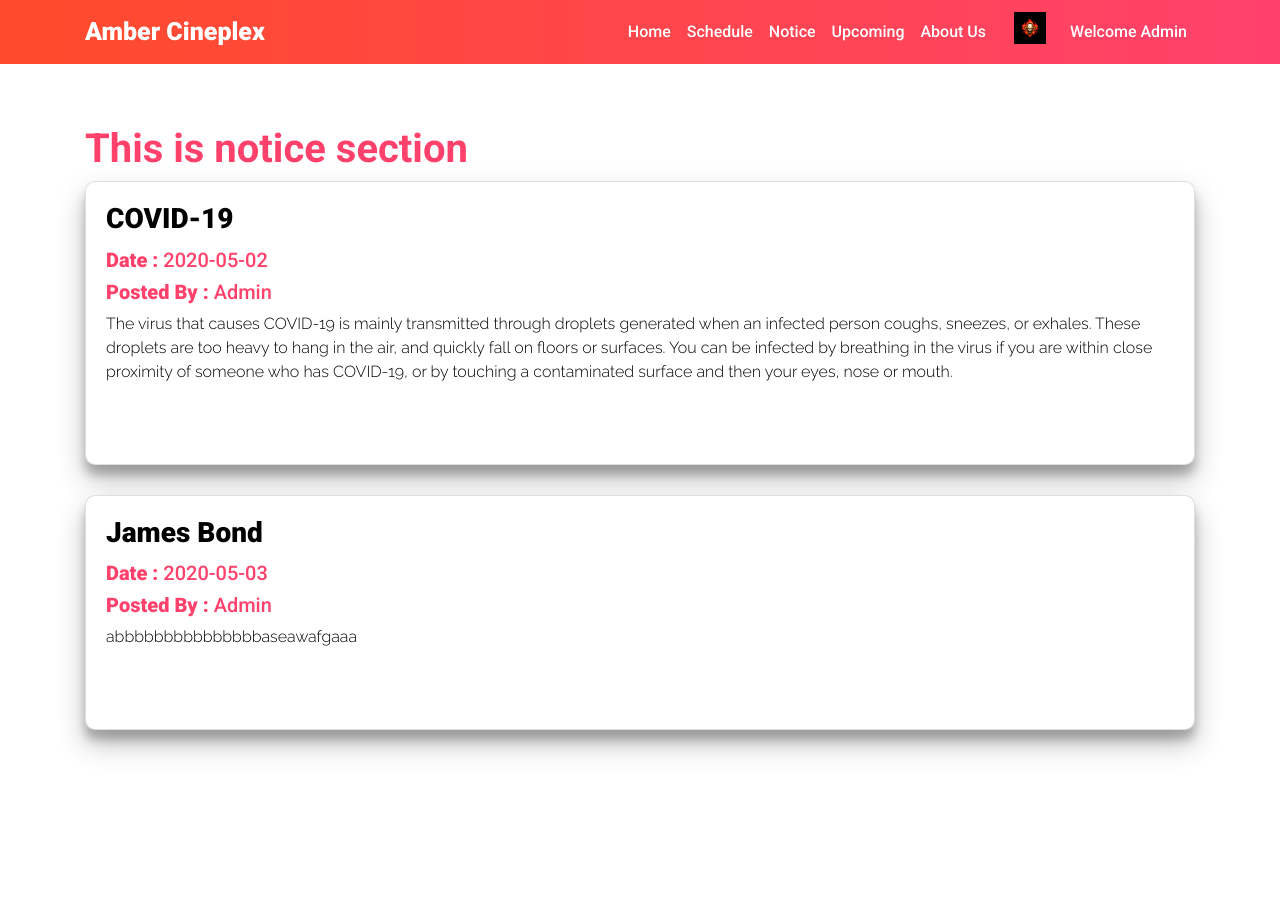
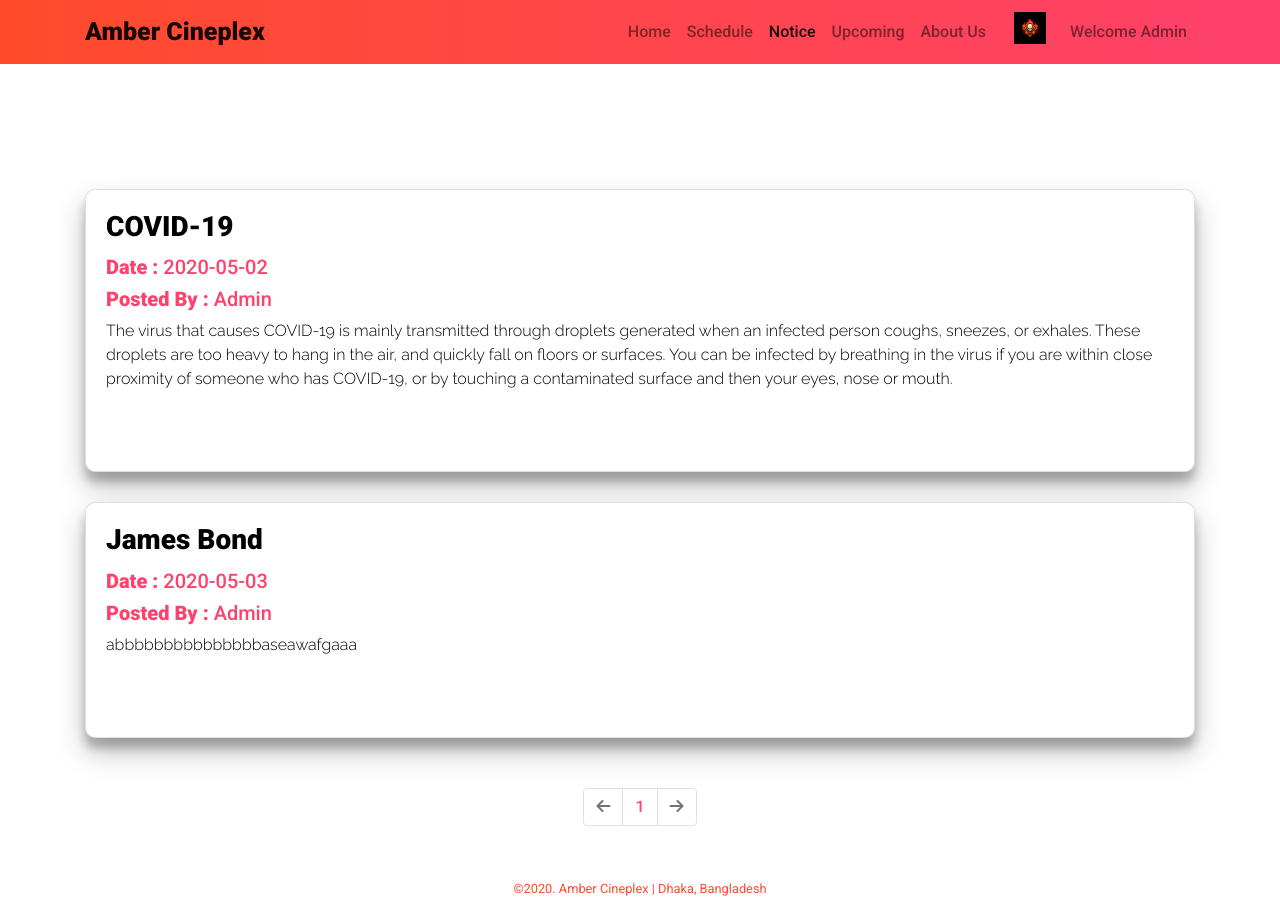
Before and after one commit to MeRaj-Rudba/amber-cineplex-reboot, a PHP site: page /notice.php in a window 1280 px wide. Before the commit the page ends 756 px from the top, so only its background shows below. Run offline with PHP 8.4, Linux system fonts and the light colour scheme; a user stored in the database is signed in; data comes from the database, SQL or seed files in the repository; some libraries are stand-ins or nearby versions.

Commit message:
added  pagination for notice

```diff
--- a/booking.php
+++ b/booking.php
@@ -46,7 +46,7 @@ include 'databaseQuery.php';
 <body>
   <!--Navbar-Starts-->
 
-  <nav class="navbar navbar-expand-lg navbar-default fixed-top theme-bg">
+  <nav class="navbar navbar-expand-lg navbar-light bg-light  theme-bg">
   <div class="container">
             <a class="navbar-brand" href="index.php">Amber Cineplex</a>
             <button class="navbar-toggler" type="button" data-toggle="collapse" data-target="#navbarNavAltMarkup" aria-controls="navbarNavAltMarkup" aria-expanded="false" aria-label="Toggle navigation">
@@ -54,7 +54,7 @@ include 'databaseQuery.php';
             </button>
             <div class="collapse navbar-collapse justify-content-end" id="navbarNavAltMarkup">
                 <div class="navbar-nav">
-          <a class="nav-item nav-link active" href="index.php">Home <span class="sr-only">(current)</span></a>
+                    <a class="nav-item nav-link " href="index.php">Home <span class="sr-only">(current)</span></a>
                     <a class="nav-item nav-link" href="index.php#schedule">Schedule</a>
 
                     <a class="nav-item nav-link" href="notice.php">Notice</a>
@@ -91,6 +91,7 @@ include 'databaseQuery.php';
                 </div>
             </div>
         </div>
+
 </nav>
   <!--NavBar-Ends-->
   <!--Booking Area Start-->
--- a/index.php
+++ b/index.php
@@ -32,8 +32,7 @@ CloseCon($conn);
 <body>
 
   <!--Navbar-Starts-->
-
-  <nav class="navbar navbar-expand-lg navbar-default fixed-top theme-bg">
+  <nav class="navbar navbar-expand-lg navbar-light bg-light  theme-bg">
   <div class="container">
             <a class="navbar-brand" href="index.php">Amber Cineplex</a>
             <button class="navbar-toggler" type="button" data-toggle="collapse" data-target="#navbarNavAltMarkup" aria-controls="navbarNavAltMarkup" aria-expanded="false" aria-label="Toggle navigation">
@@ -78,6 +77,7 @@ CloseCon($conn);
                 </div>
             </div>
         </div>
+
 </nav>
   <!--NavBar-Ends-->
 
--- a/notice.php
+++ b/notice.php
@@ -2,23 +2,51 @@
 session_start();
 include 'config.php';
 include 'databaseQuery.php';
+
+$conn = OpenCon();
+$limit = 3;
+$page = isset($_GET['page']) ? $_GET['page'] : 1;
+$start = ($page - 1) * $limit;
+
+$sql = "SELECT * FROM notice limit $start, $limit";
+$result = mysqli_query($conn, $sql);
+
+$sqlCount = "SELECT count(id) AS id FROM notice";
+$resultCount = mysqli_query($conn, $sqlCount);
+$noticeCount = $resultCount->fetch_all(MYSQLI_ASSOC);
+$total = $noticeCount[0]['id'];
+$pages = ceil($total / $limit);
+
+$Previous = $page - 1;
+$Next = $page + 1;
+
+
+
+
+
+CloseCon($conn);
+
 ?>
+
+
 <!DOCTYPE html>
 <html lang="en">
 
 <head>
     <meta charset="UTF-8">
-    <meta name="viewport" content="width=device-width, initial-scale=1.0">
+    <meta name="viewport" content="width=
+    , initial-scale=1.0">
     <link rel="stylesheet" href="https://stackpath.bootstrapcdn.com/bootstrap/4.4.1/css/bootstrap.min.css" integrity="sha384-Vkoo8x4CGsO3+Hhxv8T/Q5PaXtkKtu6ug5TOeNV6gBiFeWPGFN9MuhOf23Q9Ifjh" crossorigin="anonymous">
+    <script src="https://kit.fontawesome.com/0aae940090.js" crossorigin="anonymous"></script>
     <link rel="stylesheet" href="bootstrap/css/bootstrap.min.css">
     <link rel="stylesheet" href="style.css">
     <link rel="stylesheet" href="profile.css">
     <link rel="stylesheet" href="purchase.css">
-    <title>Amber Cineplex | Notice </title>
+    <title>Amber Cineplex | Notice</title>
 </head>
 
 <body>
-    <nav class="navbar navbar-expand-lg navbar-default fixed-top theme-bg">
+    <nav class="navbar navbar-expand-lg navbar-light bg-light  theme-bg">
         <div class="container">
             <a class="navbar-brand" href="index.php">Amber Cineplex</a>
             <button class="navbar-toggler" type="button" data-toggle="collapse" data-target="#navbarNavAltMarkup" aria-controls="navbarNavAltMarkup" aria-expanded="false" aria-label="Toggle navigation">
@@ -26,10 +54,10 @@ include 'databaseQuery.php';
             </button>
             <div class="collapse navbar-collapse justify-content-end" id="navbarNavAltMarkup">
                 <div class="navbar-nav">
-                    <a class="nav-item nav-link active" href="index.php">Home <span class="sr-only">(current)</span></a>
+                    <a class="nav-item nav-link " href="index.php">Home <span class="sr-only">(current)</span></a>
                     <a class="nav-item nav-link" href="index.php#schedule">Schedule</a>
 
-                    <a class="nav-item nav-link" href="notice.php">Notice</a>
+                    <a class="nav-item nav-link active" href="notice.php">Notice</a>
                     <a class="nav-item nav-link" href="index.php#upcoming">Upcoming</a>
                     <a class="nav-item nav-link" href="contactUs.php">About Us</a>
                     <?php
@@ -63,28 +91,11 @@ include 'databaseQuery.php';
                 </div>
             </div>
         </div>
+
     </nav>
 
     <div class="container carousel-container ">
-        <h1>This is notice section</h1>
         <?php
-        $conn = OpenCon();
-
-        $sqlMovieCheck = "SELECT * FROM notice ";
-        $result = mysqli_query($conn, $sqlMovieCheck);
-        $rowCount = "";
-        $searchName = "";
-
-        if ($result) {
-            // it return number of rows in the table.
-            $rowCount = mysqli_num_rows($result);
-        }
-
-
-        if ($rowCount < 1) {
-            echo '<h3>No Notice to show</h3>';
-        } else {
-
         while ($row = mysqli_fetch_assoc($result)) {
 
             echo '
@@ -109,22 +120,50 @@ include 'databaseQuery.php';
 
             ';
         }
-        }
 
-        CloseCon($conn);
+
 
 
         ?>
+    </div>
+    <nav aria-label="Page navigation example pagination-style">
+        <ul class="pagination justify-content-center">
+            <li class="page-item <?php if($page==1){
+                echo 'disabled';
+            }?>">
+                <a class="page-link" href="notice.php?page=<?= $Previous; ?>" tabindex="-1" aria-disabled="true"><i class="fas fa-arrow-left"></i></a>
+            </li>
+            <?php for ($i = 1; $i <= $pages; $i++) {
+                echo '<li class="page-item"><a class="page-link" href="notice.php?page=' . $i . '">' . $i . '</a></li>';
+            } ?>
+            <li class="page-item <?php if($page==$pages){
+                echo 'disabled';
+            }?>">
+                <a class="page-link" href="notice.php?page=<?= $Next; ?>"><i class="fas fa-arrow-right"></i></a>
+            </li>
+        </ul>
+    </nav>
 
-    </div>
 
-    <script>
-        function noticeSelect(notice) {
+    <footer>
+        <small>©2020. Amber Cineplex | Dhaka, Bangladesh</small>
+    </footer>
 
-            window.location.href = "dataLoad.php?noticeToDelete=" + notice;
 
-        }
-    </script>
+
+
+
+
+
+
+
+
+
+
+    <script src="https://code.jquery.com/jquery-3.5.1.js" integrity="sha256-QWo7LDvxbWT2tbbQ97B53yJnYU3WhH/C8ycbRAkjPDc=" crossorigin="anonymous"></script>
+    <script src="https://code.jquery.com/jquery-3.4.1.slim.min.js" integrity="sha384-J6qa4849blE2+poT4WnyKhv5vZF5SrPo0iEjwBvKU7imGFAV0wwj1yYfoRSJoZ+n" crossorigin="anonymous"></script>
+    <script src="https://cdn.jsdelivr.net/npm/popper.js@1.16.0/dist/umd/popper.min.js" integrity="sha384-Q6E9RHvbIyZFJoft+2mJbHaEWldlvI9IOYy5n3zV9zzTtmI3UksdQRVvoxMfooAo" crossorigin="anonymous"></script>
+    <script src="https://stackpath.bootstrapcdn.com/bootstrap/4.4.1/js/bootstrap.min.js" integrity="sha384-wfSDF2E50Y2D1uUdj0O3uMBJnjuUD4Ih7YwaYd1iqfktj0Uod8GCExl3Og8ifwB6" crossorigin="anonymous"></script>
 </body>
 
 </html>
--- a/style.css
+++ b/style.css
@@ -284,17 +284,26 @@ footer {
 .info-bio {
   font-family: "Jost", sans-serif;
 }
-.ticket-card{
+.ticket-card {
   background: #ff416c;
   background: -webkit-linear-gradient(to right, #ff4b2b, #ff416c);
   background: linear-gradient(to right, #ff4b2b, #ff416c);
   color: white;
-
 }
-.ticket-card p,h4{
-
+.ticket-card p,
+h4 {
   color: #ffffff;
 }
-.card-title{
+.card-title {
   color: black;
 }
+.page-link {
+  color: #ff416c;
+}
+.page-link:hover {
+  color: black;
+}
+.pagination {
+  margin-top: 50px;
+  margin-bottom: 50px;
+}
```
Also changed, not shown: admin.php (+7 -13 lines), contactUs.php (+10 -3 lines), housefull.php (+27 -3 lines), nextNotice.php (added, +63 -0 lines), profile.php (+4 -3 lines), ticket.php (+6 -3 lines), package-lock.json (added). Lines whose indentation alone changed are shown as unchanged.
